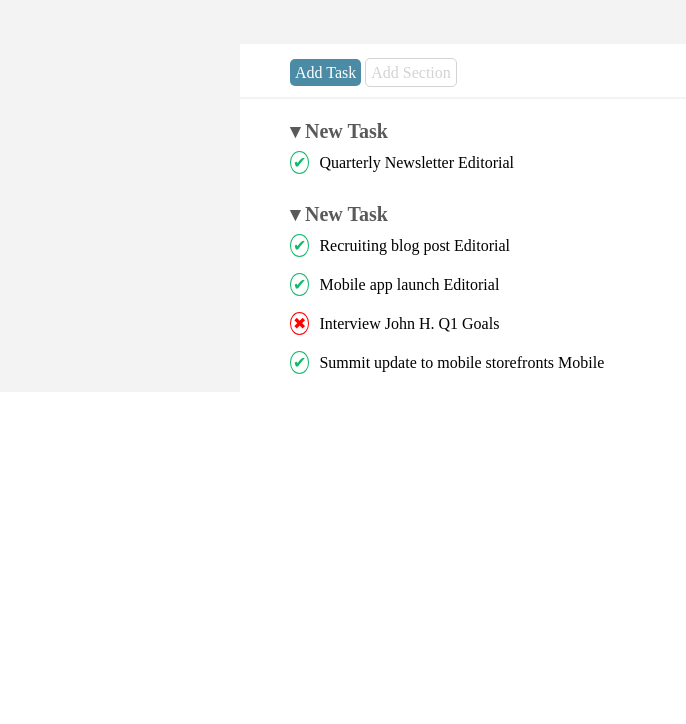
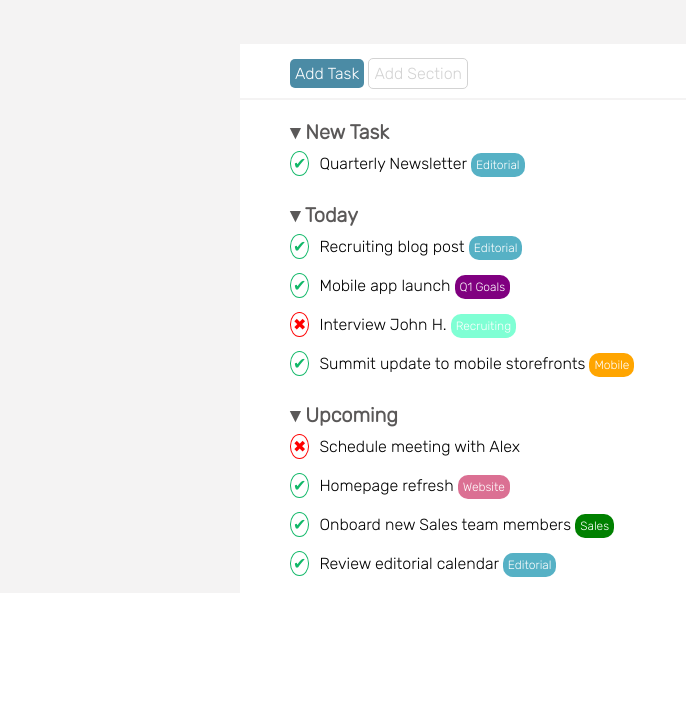
Before and after one commit to Smurrowz/html-css-toboolist, a plain HTML site: page index.html in a window 1280 px wide. Shown: the part 76-800 px from the top of the page, without its empty margins (0-686 px from the left). Drawn offline with Linux system fonts and the light colour scheme.

Commit message:
ultimato le list

```diff
--- a/css/style.css
+++ b/css/style.css
@@ -2,6 +2,7 @@
   padding: 0;
   margin: 0;
   box-sizing: border-box;
+  font-family: 'Rubik', sans-serif;
 }
 
 .debug{
@@ -93,3 +94,28 @@ section ul li{
   padding: 2px;
   margin-right: 10px;
 }
+/* task-customization css */
+.task-desc{
+  padding: 5px;
+  border-radius: 10px;
+  color: white;
+  font-size: 12px;
+}
+.task-editorial{
+  background-color: rgb(86, 177, 197);
+}
+.task-q1{
+  background-color: purple;
+}
+.task-recruiting{
+  background-color: aquamarine;
+}
+.task-mobile{
+background-color: orange;
+}
+.task-sales{
+  background-color: green;
+}
+.task-website{
+  background-color: palevioletred;
+}
--- a/index.html
+++ b/index.html
@@ -7,6 +7,9 @@
   <meta name="viewport" content="width=device-width, initial-scale=1.0">
   <title>Esercizio</title>
   <link rel="stylesheet" href="css/style.css">
+  <link rel="preconnect" href="https://fonts.googleapis.com">
+<link rel="preconnect" href="https://fonts.gstatic.com" crossorigin>
+<link href="https://fonts.googleapis.com/css2?family=Rubik:wght@300&display=swap" rel="stylesheet">
 </head>
 
 <body>
@@ -27,25 +30,42 @@
         <h2>&#9662 New Task</h2>
         <ul>
           <li><span class="list-yes">&#10004</span>Quarterly Newsletter
-            <span>Editorial</span>
+            <span class="task-desc task-editorial">Editorial</span>
           </li>
         </ul>
 
       </section>
       <section>
-        <h2>&#9662 New Task</h2>
+        <h2>&#9662 Today</h2>
         <ul>
           <li><span class="list-yes">&#10004</span>Recruiting blog post
-            <span>Editorial</span>
+            <span class="task-desc task-editorial">Editorial</span>
           </li>
           <li><span class="list-yes">&#10004</span>Mobile app launch
-            <span>Editorial</span>
+            <span class="task-desc task-q1">Q1 Goals</span>
           </li>
           <li><span class="list-no">&#10006</span>Interview John H.
-            <span>Q1 Goals</span>
+            <span class="task-desc task-recruiting">Recruiting</span>
           </li>
           <li><span class="list-yes">&#10004</span>Summit update to mobile storefronts
-            <span>Mobile</span>
+            <span class="task-desc task-mobile">Mobile</span>
+          </li>
+        </ul>
+
+      </section>
+      <section>
+        <h2>&#9662 Upcoming</h2>
+        <ul>
+          <li><span class="list-no">&#10006</span>Schedule meeting with Alex
+          </li>
+          <li><span class="list-yes">&#10004</span>Homepage refresh
+            <span class="task-desc task-website">Website</span>
+          </li>
+          <li><span class="list-yes">&#10004</span>Onboard new Sales team members
+            <span class="task-desc task-sales">Sales</span>
+          </li>
+          <li><span class="list-yes">&#10004</span>Review editorial calendar
+            <span class="task-desc task-editorial">Editorial</span>
           </li>
         </ul>
 
```
